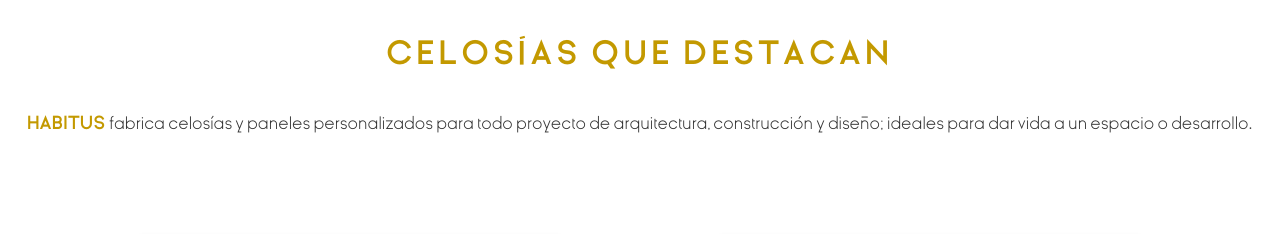
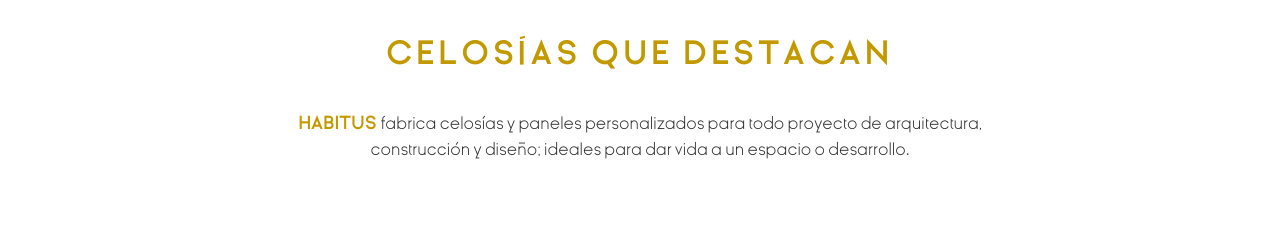
Before and after one commit to irvingdc/habitus-gatsby-website, a Gatsby site: page / in a window 1280 px wide. Shown: the part 553-787 px from the top of the page. Built offline with nearby package versions, Linux system fonts and the light colour scheme; Gatsby itself is replaced by a stand-in of ours.

Commit message:
fixed width of initial message

```diff
--- a/src/components/Introduction/Introduction.module.less
+++ b/src/components/Introduction/Introduction.module.less
@@ -21,8 +21,10 @@
       margin: 40px 10px;
     }
     p {
-      text-align: center;
-      margin: 0px 10px 100px;
+        margin: 0 auto 100px;
+        text-align: center;
+        max-width: 700px;
+        width: calc(100% - 20px);
       b {
         color: var(--habitus-primary);
       }
```
